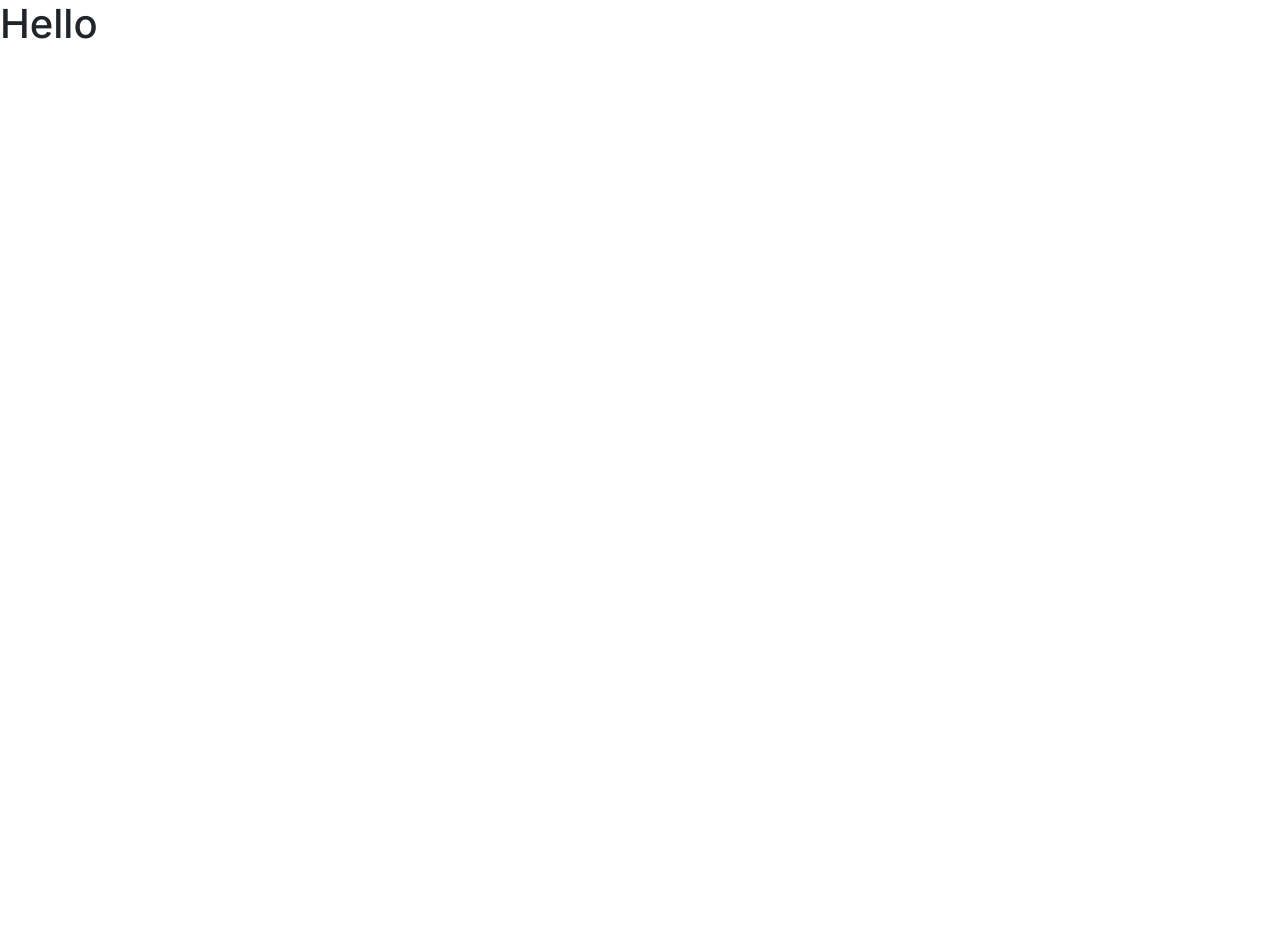
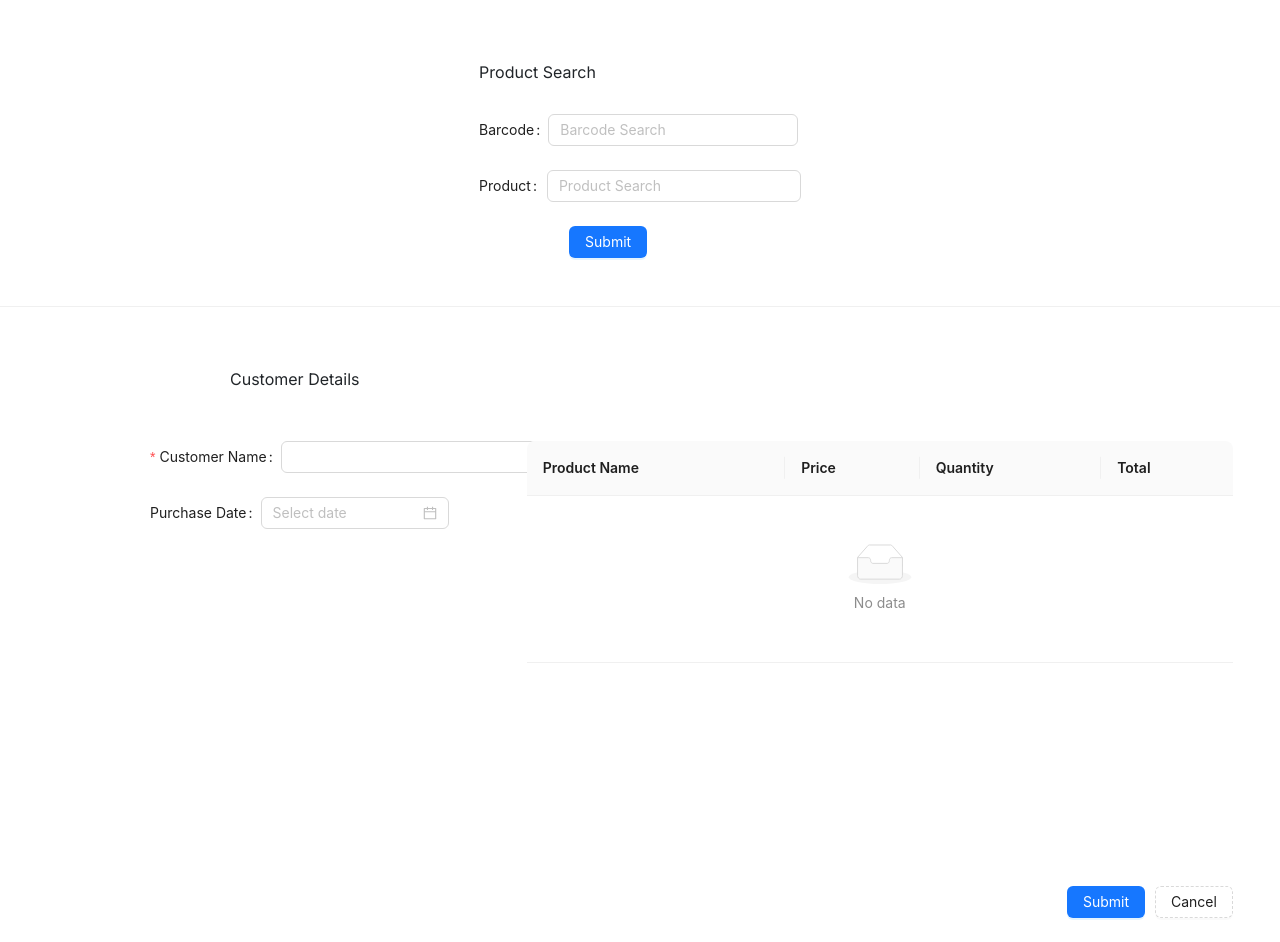
Before and after one commit to aviproject/client, a Next.js app: page / in a window 1280 px wide. Before the commit the page ends 800 px from the top, so only its background shows below. Built offline with nearby package versions, Linux system fonts and the light colour scheme.

Commit message:
product page design to add product

```diff
--- /dev/null
+++ b/app/component/ProductSearch.tsx
@@ -0,0 +1,86 @@
+"use client"; // this is a client component
+import React, { useState } from "react";
+import { AutoComplete, Button, Col, Divider, Form, Row } from "antd";
+import Axios from "axios";
+
+interface ProductSearchProps {
+  form: any;
+}
+
+const mockVal = (str: string, repeat = 1) => ({
+  value: str.repeat(repeat),
+});
+
+export const ProductSearch: React.FC<ProductSearchProps> = ({ form }) => {
+  const [value, setValue] = useState("");
+  const [options, setOptions] = useState<{ value: string }[]>([]);
+  const [anotherOptions, setAnotherOptions] = useState<{ value: string }[]>([]);
+
+  const getPanelValue = (searchText: string) =>
+    !searchText
+      ? []
+      : [mockVal(searchText), mockVal(searchText, 2), mockVal(searchText, 3)];
+
+  const onSelect = (data: string) => {
+    console.log("onSelect", data);
+  };
+
+  const onChange = (data: string) => {
+    setValue(data);
+  };
+  const onFinish = (value: string) => {
+    console.log(value);
+  };
+  return (
+    <>
+      <div style={{ display: "flex", justifyContent: "center" }}>
+        <div style={{ marginTop: 60 }}>
+          <span>Product Search</span>
+          <div style={{ marginTop: 30 }}>
+            <Form
+              // {...formItemLayout}
+              form={form}
+              name="class"
+              onFinish={onFinish}
+              scrollToFirstError
+              className="form-layout-control"
+            >
+              <Form.Item name="barcode" label="Barcode:">
+                <AutoComplete
+                  value={value}
+                  options={anotherOptions}
+                  style={{ width: 250 }}
+                  onSelect={onSelect}
+                  onSearch={(text) => setAnotherOptions(getPanelValue(text))}
+                  onChange={onChange}
+                  placeholder="Barcode Search"
+                />
+              </Form.Item>
+              <Form.Item name="item" label="Product">
+                <AutoComplete
+                  value={value}
+                  options={anotherOptions}
+                  style={{ width: 256, paddingLeft: 2 }}
+                  onSelect={onSelect}
+                  onSearch={(text) => setAnotherOptions(getPanelValue(text))}
+                  onChange={onChange}
+                  placeholder="Product Search"
+                />
+              </Form.Item>
+              <Form.Item>
+                <Button
+                  type="primary"
+                  htmlType="submit"
+                  style={{ marginLeft: 90 }}
+                >
+                  Submit
+                </Button>
+              </Form.Item>
+            </Form>
+          </div>
+        </div>
+      </div>
+      <Divider />
+    </>
+  );
+};
--- /dev/null
+++ b/app/component/ProductTable.tsx
@@ -0,0 +1,64 @@
+import { Input, Space, Table, Tag } from 'antd';
+import { ColumnsType } from 'antd/es/table';
+import React from 'react'
+
+
+interface DataType {
+    key: string;
+    name: string;
+    Price: number;
+    quantity: number;
+    total: number;
+  }
+
+export const ProductTable = () =>  {
+
+
+  // const onTextKeyPress = (event:any) => {
+  //   if (!/[0-9.]/.test(event.key)) {
+  //     event.preventDefault();
+  //   }
+  // }
+
+  const handleMfrPriceChange = (value:number) => {
+    console.log(value)
+  }
+    const columns: ColumnsType<DataType> = [
+        {
+          title: 'Product Name',
+          dataIndex: 'name',
+          key: 'name',
+          render: (text) => <a>{text}</a>,
+        },
+        {
+          title: 'Price',
+          dataIndex: 'price',
+          key: 'price',
+        },
+        {
+          title: 'Quantity',
+          dataIndex: 'quantity',
+          key: 'quantity',
+          render: (_, { quantity }) => (
+            <>
+              <Input
+                // value={contact.manufacturer_price}
+                style={{ border: 'none', borderBottom: '1px solid' }}
+                onChange={(c) => { handleMfrPriceChange(quantity) }} />
+            </>
+          ),
+        },
+        {
+          title: 'Total',
+          key: 'total',
+          dataIndex: 'total',
+        },
+
+      ];
+
+  return (
+    <div><Table columns={columns}/></div>
+  )
+}
+
+export default ProductTable
--- a/app/product/page.tsx
+++ b/app/product/page.tsx
@@ -4,6 +4,8 @@ import { Product } from './product'
 
 export const Page = () => {
   return (
-    <div><Product/></div>
+    <div>
+      <Product/>
+    </div>
   )
 }
--- a/app/product/product.tsx
+++ b/app/product/product.tsx
@@ -1,12 +1,110 @@
 "use client"; // this is a client component
 
+import { Button, Col, DatePicker, Divider, Form, Input, Row } from "antd";
+import Axios from 'axios'
 import Head from "next/head";
 import React from "react";
+import { ProductSearch } from "../component/ProductSearch";
+import ProductTable from "../component/ProductTable";
 
 export const Product = () => {
+
+  const [productForm] = Form.useForm();
+  const [customerForm] = Form.useForm();
+
+  const onFinish = (value: string) => {
+      console.log(value)
+  };
+
+  const onDateChange = (value:any) => {
+    console.log(new Date(value))
+  }
+
   return (
     <React.Fragment>
-      <h1>Hello</h1>
+      <ProductSearch form={productForm} />
+      <div style={{marginLeft : 230, marginTop:60}}>
+        <span>Customer Details</span>
+      </div>
+      <div style={{marginTop : 50, marginLeft:150}}>
+        <Form
+          // {...formItemLayout}
+          form={customerForm}
+          name="class"
+          onFinish={onFinish}
+          scrollToFirstError
+          className="form-layout-control"
+        >
+          <Row>
+            <Col xs={{ span: 24 }} md={{ span: 24 }} lg={{ span: 24 }} xl={{ span: 8 }} xxl={{ span: 7 }}>
+            <Form.Item
+              label="Customer Name: "
+              name="customer"
+              style={{ width: 400}}
+              rules={[{ required: true, message: 'Please input your name!' }]}
+            >
+              <Input />
+            </Form.Item>
+            <Form.Item
+              name="date"
+              label="Purchase Date"
+              style={{ width: 900}}>
+              <DatePicker onChange={onDateChange} />
+            </Form.Item>
+
+            </Col>
+            <Col xs={{ span: 24 }} md={{ span: 24 }} lg={{ span: 24 }} xl={{ span: 15 }} xxl={{ span: 16 }}>
+              <ProductTable/>
+
+              <Row style={{marginTop:15,marginLeft:850}}>
+                <Col span={24}>
+                  <Form.Item
+                    name="subtotal"
+                    label="Subtotal:"
+                    // style={{width:200}}
+                  >
+                    <Input/>
+                  </Form.Item>
+                </Col>
+              </Row>
+              <Row style={{marginTop:10,marginLeft:850}}>
+                <Col span={24} style={{textAlign: 'end' }}>
+                  <Form.Item
+                    name="discount"
+                    label="Discount"
+                    // style={{width:200}}
+                  >
+                    <Input />
+                  </Form.Item>
+                </Col>
+              </Row>
+              <Row style={{marginTop:10,marginLeft:850}}>
+                <Col span={24} style={{textAlign: 'end' }}>
+                  <Form.Item
+                    name="final_total"
+                    label="Final Price"
+                    // style={{width:250}}
+                  >
+                    <Input />
+                  </Form.Item>
+                </Col>
+              </Row>
+              <Row style={{marginTop:20}}>
+                <Col span={24} style={{textAlign: 'end' }}>
+                <Form.Item wrapperCol={{ span: 24 }}>
+                  <Button type="primary" htmlType="submit">
+                      Submit
+                  </Button>
+                  <Button type="dashed" htmlType="button" style={{marginLeft:10}}>
+                    Cancel
+                  </Button>
+                </Form.Item>
+                </Col>
+              </Row>
+            </Col>
+          </Row>
+        </Form>
+      </div>
     </React.Fragment>
   );
 };
--- a/package.json
+++ b/package.json
@@ -13,6 +13,7 @@
     "@types/node": "20.4.4",
     "@types/react-dom": "18.2.7",
     "antd": "^5.7.3",
+    "axios": "^1.4.0",
     "bootstrap": "^5.3.1",
     "eslint": "8.45.0",
     "eslint-config-next": "13.4.12",
```
Also changed, not shown: 1 other file (tests, documents, lock files or other folders).
